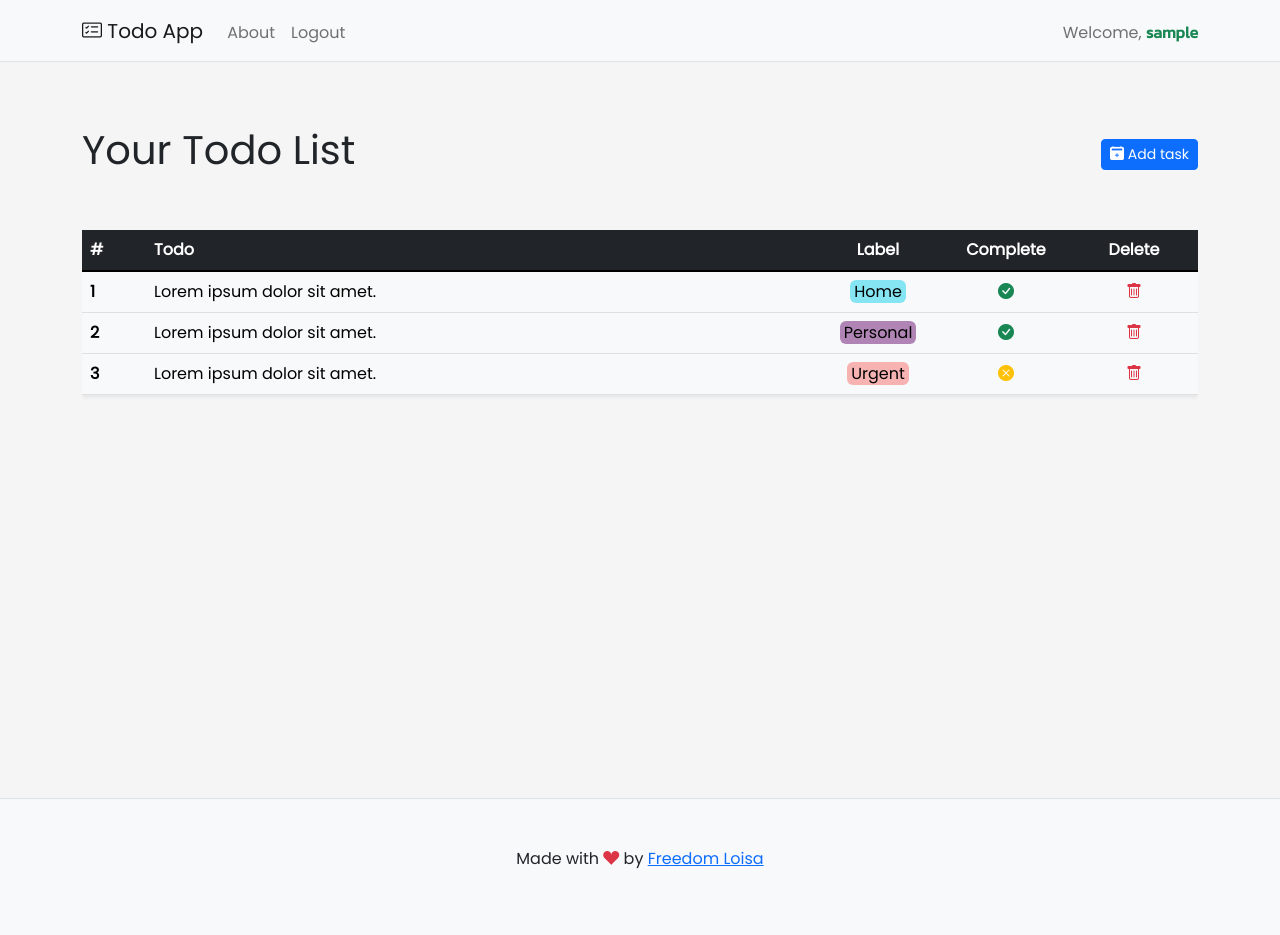
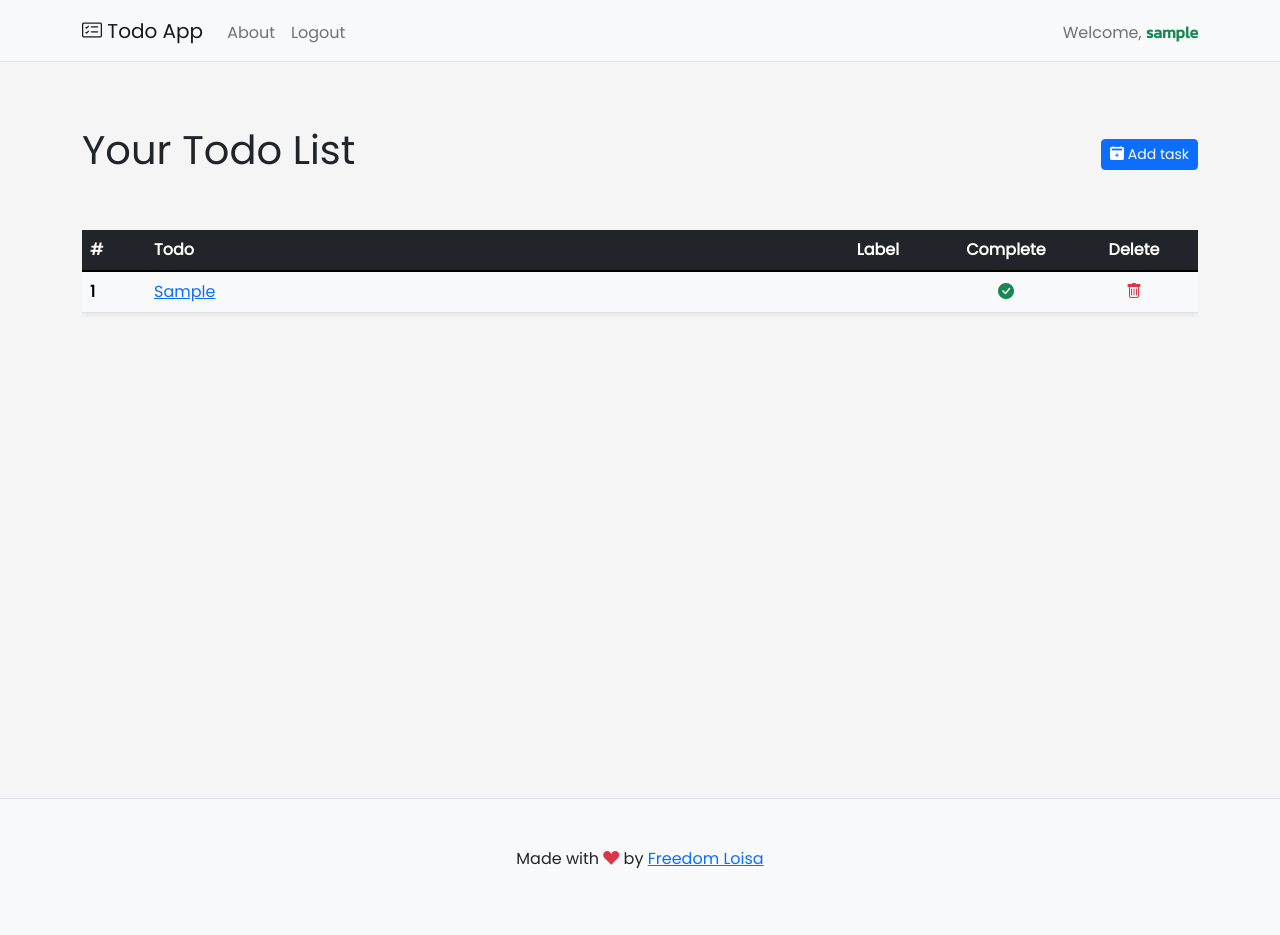
Before and after one commit to LoisaKitakaya/Flask-To-do, a Flask app: page / in a window 1280 px wide. Run offline with Flask 3, Linux system fonts and the light colour scheme; a user stored in the database is signed in; tables that the repository leaves empty hold one stand-in row (values such as "Sample post"); some libraries are stand-ins or nearby versions.

Commit message:
delete task funtionality

```diff
--- a/app/models/db_schema.py
+++ b/app/models/db_schema.py
@@ -2,8 +2,6 @@ from app.extensions import db
 from flask_login import UserMixin
 
 class User(UserMixin, db.Model):
-
-    # __tablename__ = 'users'
 
     id = db.Column(db.Integer, primary_key=True)
     username = db.Column(db.String(50), unique=True)
@@ -17,8 +15,6 @@ class User(UserMixin, db.Model):
 
 class Todo(db.Model):
 
-    # __tablename__ = 'todos'
-
     id = db.Column(db.Integer, primary_key=True)
     task = db.Column(db.String(100))
     label = db.Column(db.String(50))
--- a/app/templates/table.html
+++ b/app/templates/table.html
@@ -1,4 +1,5 @@
 <div class="table-responsive">
+  {% if user_tasks %}
   <table class="table table-light table-hover shadow-sm">
     <thead class="table-dark">
       <tr>
@@ -10,45 +11,66 @@
       </tr>
     </thead>
     <tbody class="table-group-divider">
+      {% for task in user_tasks %}
       <tr>
-        <th scope="row">1</th>
-        <td>Lorem ipsum dolor sit amet.</td>
-        <td class="table-header">
-          <span class="rounded bg-home">Home</span>
+        <th scope="row">{{loop.index}}</th>
+        <td>
+          <a href="{{ url_for('todo.task', task_id=task.id) }}"
+            >{{ task.task }}</a
+          >
         </td>
         <td class="table-header">
+          {% if task.label == 'Home' %}
+          <span class="rounded bg-home">{{ task.label }}</span>
+          {% elif task.label == 'Work' %}
+          <span class="rounded bg-work">{{ task.label }}</span>
+          {% elif task.label == 'Social' %}
+          <span class="rounded bg-social">{{ task.label }}</span>
+          {% elif task.label == 'Urgent' %}
+          <span class="rounded bg-urgent">{{ task.label }}</span>
+          {% elif task.label == 'Personal' %}
+          <span class="rounded bg-personal">{{ task.label }}</span>
+          {% endif %}
+        </td>
+        <td class="table-header">
+          {% if task.status == False %}
+          <i class="bi bi-x-circle-fill text-warning"></i>
+          {% elif task.status == True %}
           <i class="bi bi-check-circle-fill text-success"></i>
+          {% endif %}
         </td>
         <td class="table-btn my-btn">
-          <i class="bi bi-trash text-danger"></i>
+          <a href="{{ url_for('todo.delete', task_id=task.id) }}"
+            ><i class="bi bi-trash text-danger"></i
+          ></a>
         </td>
       </tr>
+      {% endfor %}
+    </tbody>
+  </table>
+  {% else %}
+  <table class="table table-light table-hover shadow-sm">
+    <caption>
+      It feels very empty over here... Add a new task.
+    </caption>
+    <thead class="table-dark">
       <tr>
-        <th scope="row">2</th>
-        <td>Lorem ipsum dolor sit amet.</td>
-        <td class="table-header">
-          <span class="rounded bg-personal">Personal</span>
-        </td>
-        <td class="table-header">
-          <i class="bi bi-check-circle-fill text-success"></i>
-        </td>
-        <td class="table-btn my-btn">
-          <i class="bi bi-trash text-danger"></i>
-        </td>
+        <th scope="col" class="table-number">#</th>
+        <th scope="col">Todo</th>
+        <th scope="col" class="table-header">Label</th>
+        <th scope="col" class="table-header">Complete</th>
+        <th scope="col" class="table-btn my-btn">Delete</th>
       </tr>
+    </thead>
+    <tbody class="table-group-divider">
       <tr>
-        <th scope="row">3</th>
-        <td>Lorem ipsum dolor sit amet.</td>
-        <td class="table-header">
-          <span class="rounded bg-urgent">Urgent</span>
-        </td>
-        <td class="table-header">
-          <i class="bi bi-x-circle-fill text-warning"></i>
-        </td>
-        <td class="table-btn my-btn">
-          <i class="bi bi-trash text-danger"></i>
-        </td>
+        <th scope="row"></th>
+        <td></td>
+        <td class="table-header"></td>
+        <td class="table-header"></td>
+        <td class="table-btn my-btn"></td>
       </tr>
     </tbody>
   </table>
+  {% endif %}
 </div>
--- a/app/todo/routes.py
+++ b/app/todo/routes.py
@@ -13,7 +13,9 @@ def index():
 
     '''App's homepage'''
 
-    return render_template('index.html', current_user=current_user)
+    tasks = Todo.query.filter_by(user_id=current_user.id).all()
+
+    return render_template('index.html', current_user=current_user, user_tasks=tasks)
 
 @bp.route('/about/')
 def about():
@@ -172,7 +174,8 @@ def add_task():
 
     except:
 
-        raise
+        flash("Something went wrong.", "error")
+        return redirect(url_for('todo.index'))
 
     else:
 
@@ -180,3 +183,40 @@ def add_task():
 
         flash(f'Task {task} has been added.', 'message')
         return redirect(url_for('todo.index'))
+
+@bp.route('/task/<int:task_id>/', methods=['GET', 'POST'])
+def task(task_id):
+
+    '''Open specific task'''
+
+    return render_template('task.html')
+
+@bp.route('/delete/<task_id>/', methods=['GET', 'POST'])
+def delete(task_id):
+
+    '''Delete specific task'''
+
+    try:
+
+        task_to_delete = Todo.query.get(int(task_id))
+
+    except:
+
+        flash("Something went wrong.", "error")
+        return redirect(url_for('todo.index'))
+
+    try:
+
+        db.session.delete(task_to_delete)
+
+    except:
+
+        flash("Something went wrong.", "error")
+        return redirect(url_for('todo.index'))
+
+    else:
+
+        db.session.commit()
+
+        flash(f'Task {task_to_delete.task} has been deleted.', 'message')
+        return redirect(url_for('todo.index'))
```
